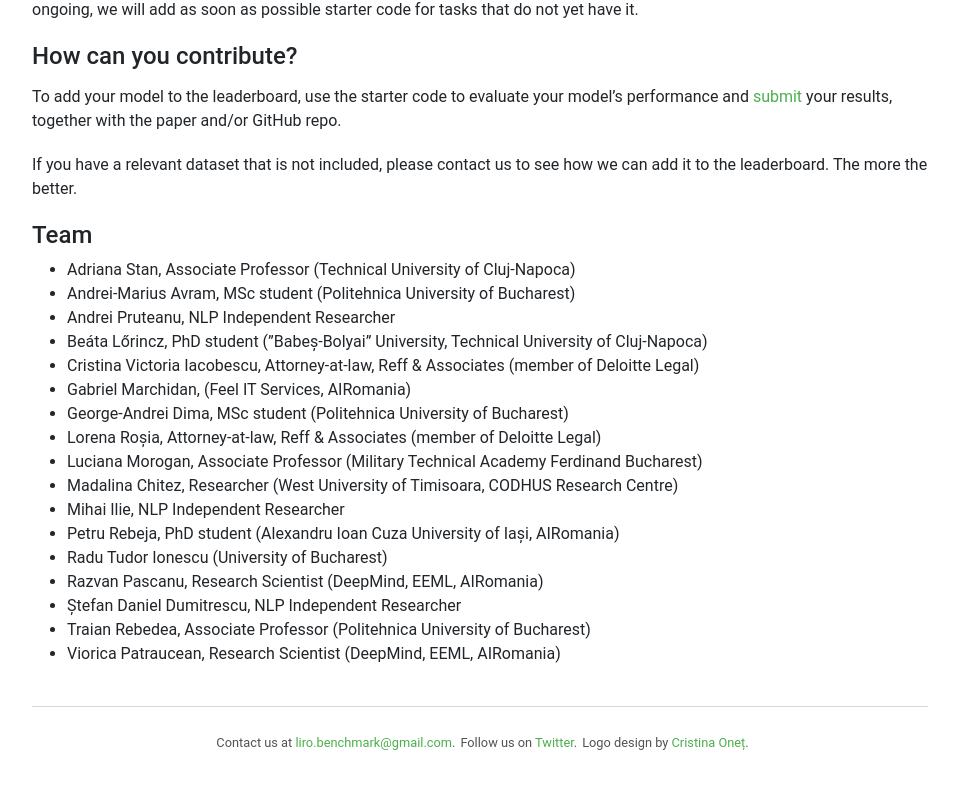
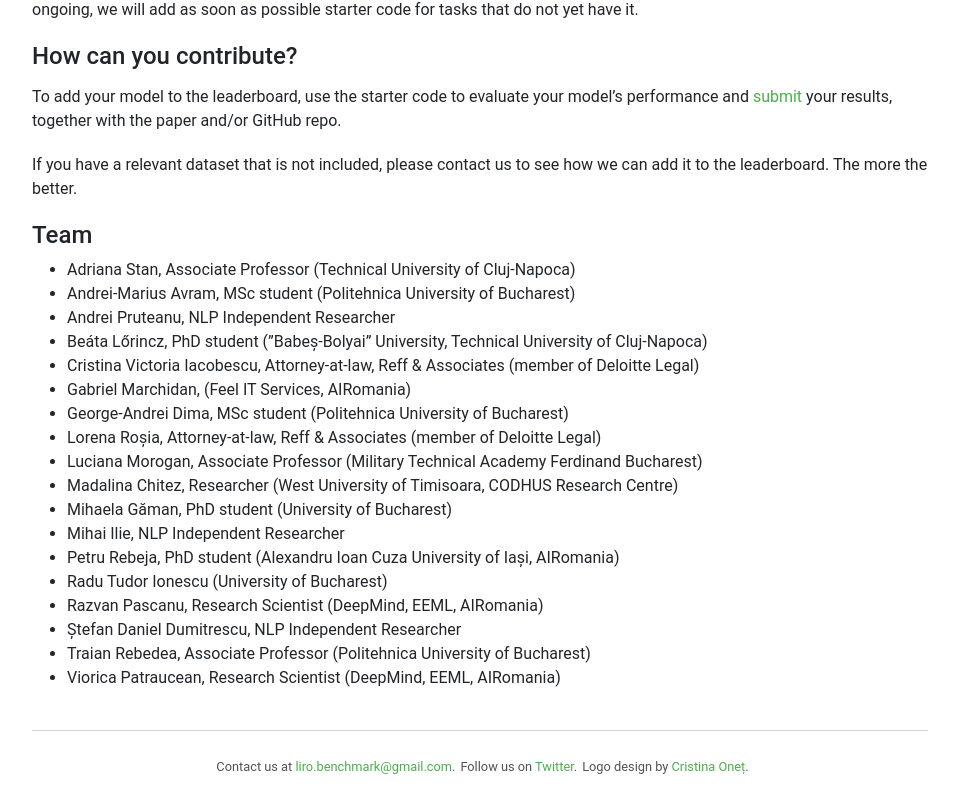
Before and after one commit to LiroBenchmark/LiroBenchmark.github.io, a React (Create React App) app: page /about in a window 1280 px wide. Shown: the part 563-1365 px from the top of the page, without its empty margins (160-1118 px from the left). Before the commit the page ends 1341 px from the top, so only its background shows below. Built offline with nearby package versions, Linux system fonts and the light colour scheme; what webfontloader would draw is missing.

Commit message:
Added Mihaela to the team in about page

```diff
--- a/src/Components/AboutPage.js
+++ b/src/Components/AboutPage.js
@@ -51,6 +51,7 @@ const AboutPage = () => (
       <li>Lorena Roșia, Attorney-at-law, Reff & Associates (member of Deloitte Legal)</li>
       <li>Luciana Morogan, Associate Professor (Military Technical Academy Ferdinand Bucharest)</li>
       <li>Madalina Chitez, Researcher (West University of Timisoara, CODHUS Research Centre)</li>
+      <li>Mihaela Găman, PhD student (University of Bucharest)</li>
       <li>Mihai Ilie, NLP Independent Researcher</li>
       <li>Petru Rebeja, PhD student (Alexandru Ioan Cuza University of Iași, AIRomania)</li>
       <li>Radu Tudor Ionescu (University of Bucharest)</li>
```
